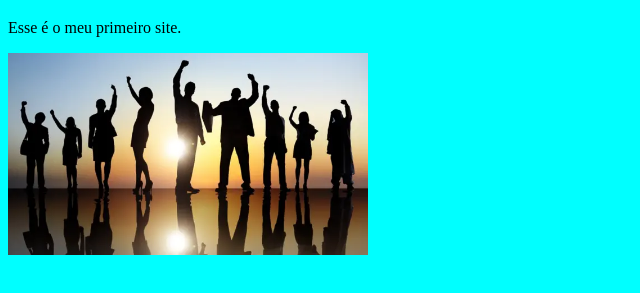
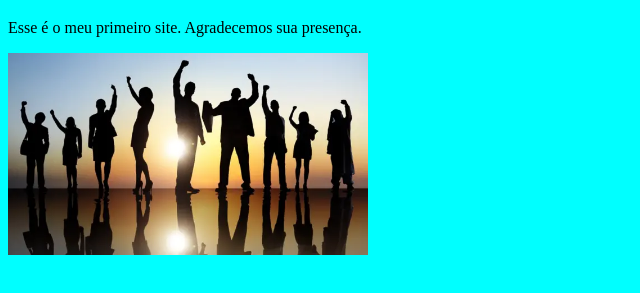
Before and after one commit to GuilhermeCostax/ProjetoWeb1, a plain HTML site: page index.html in a window 1280 px wide. Shown: the part 61-354 px from the top of the page, without its empty margins (0-640 px from the left). Drawn offline with Linux system fonts and the light colour scheme.

Commit message:
UPDATE index.html Mensegem de agradescimento.

```diff
--- a/index.html
+++ b/index.html
@@ -8,7 +8,7 @@
 </head>
 <body>
     <h1>Hello word !!</h1>
-    <p>Esse é o meu primeiro site.</p>
+    <p>Esse é o meu primeiro site. Agradecemos sua presença.</p>
     <img src="imagens/_100636810_gettyimages-483838014.jpg.webp" alt="pessoas">
 </body>
 </html>
```
